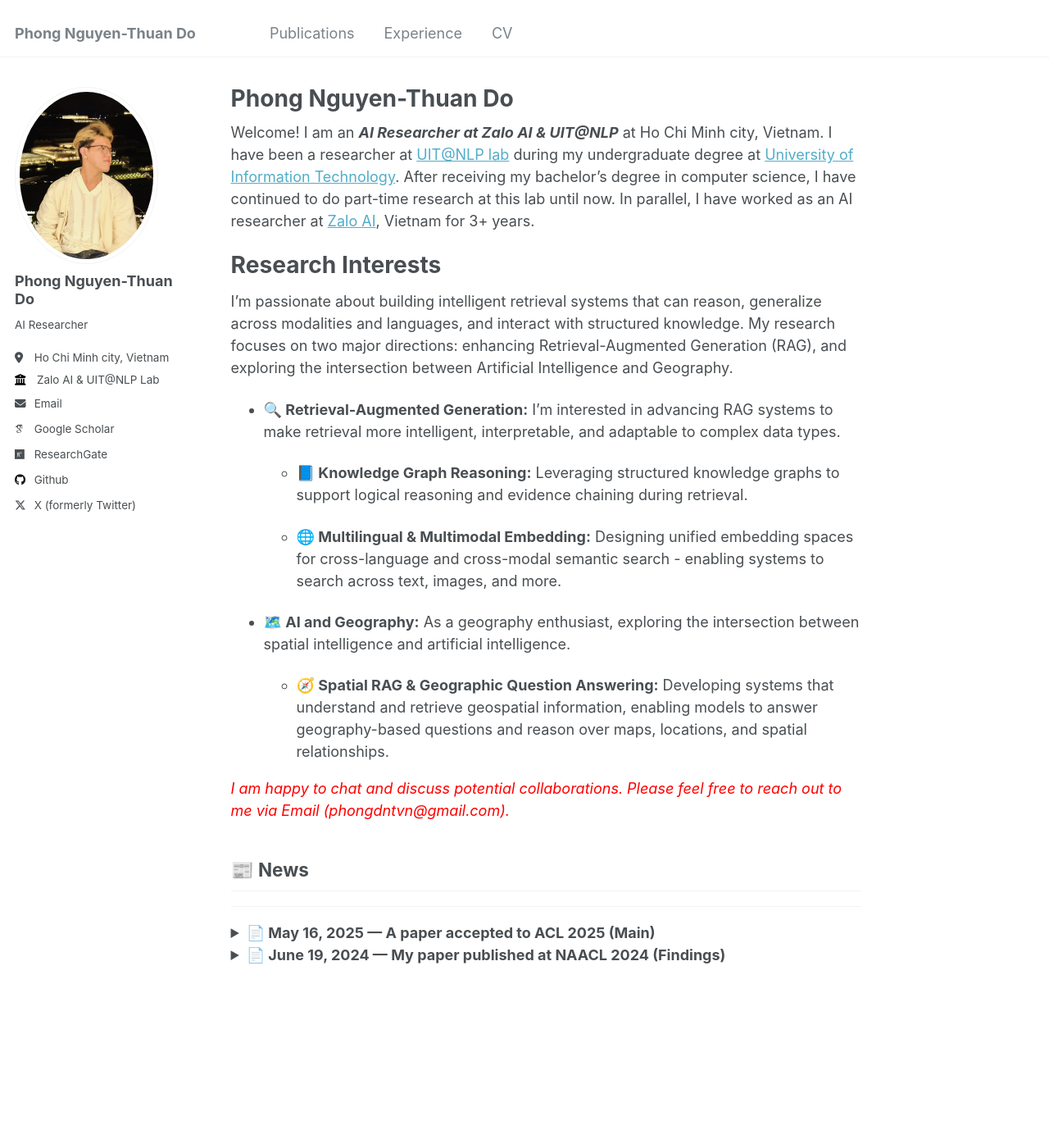
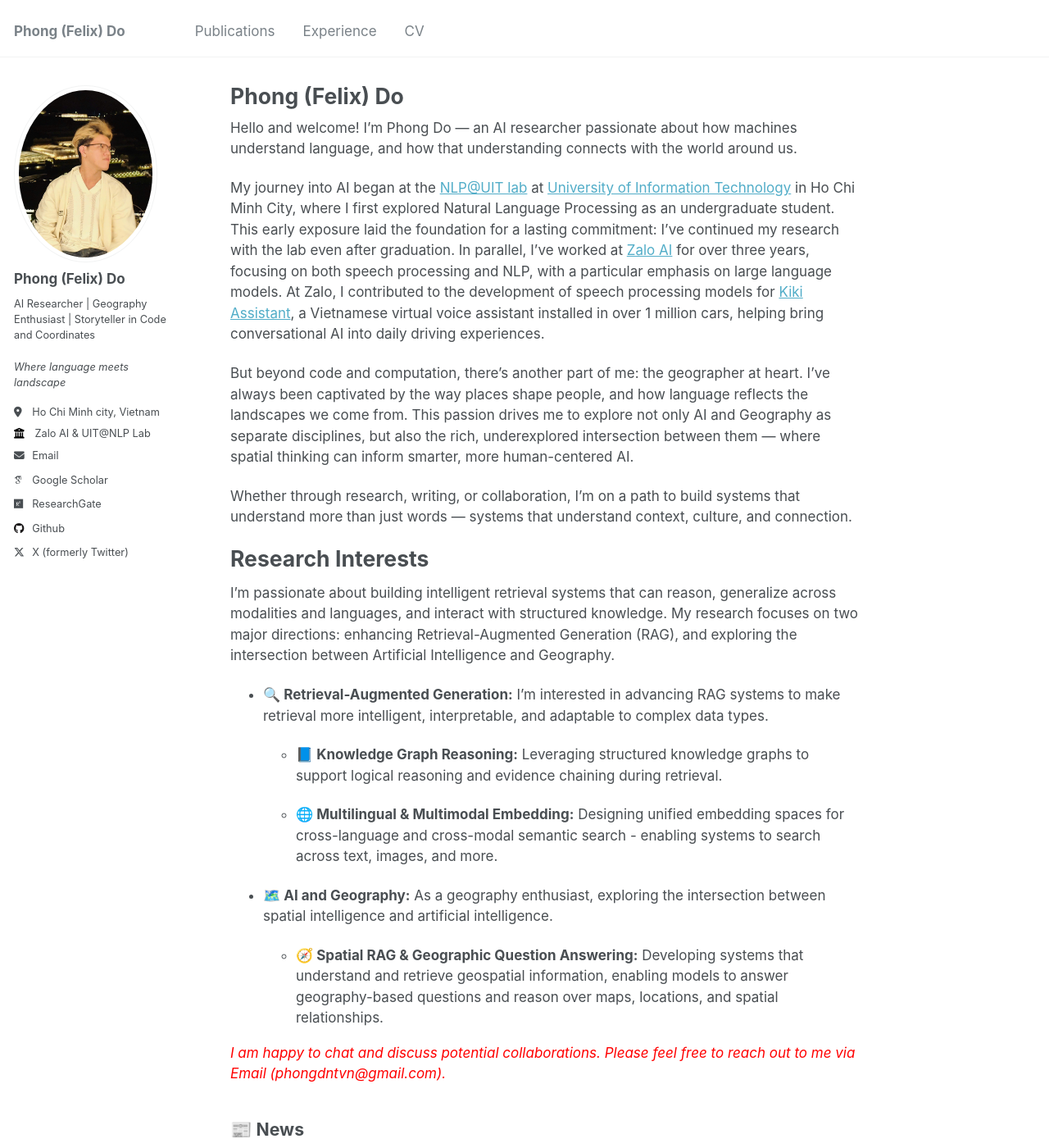
Before and after one commit to PhongNTDo/PhongNTDo.github.io, a Jekyll site: the page built from _pages/about.md, in a window 1280 px wide and 1400 px high. Shown: the whole window at 82% size. Built offline with Jekyll 4.4.1, drawn with Linux system fonts in a browser that asks for light colours; some web fonts are replaced; a script that is not in the unit is left out; some of the changed text lies outside the part shown.

Commit message:
update acl paper and about

```diff
--- a/_config.yml
+++ b/_config.yml
@@ -8,10 +8,10 @@
 
 # Basic Site Settings
 locale                   : "en-US"
-title                    : "Phong Nguyen-Thuan Do"
+title                    : "Phong (Felix) Do"
 title_separator          : "-"
-name                     : &name "Phong Nguyen-Thuan Do"
-description              : &description "Researcher at UIT@NLP"
+name                     : &name "Phong (Felix) Do"
+description              : &description "AI Researcher"
 url                      : https://PhongNTDo.github.io # the base hostname & protocol for your site e.g. "https://mmistakes.github.io"
 baseurl                  : "" # the subpath of your site, e.g. "/blog"
 repository               : "PhongNTDo/PhongNTDo.github.io"
@@ -22,9 +22,10 @@ repository               : "PhongNTDo/PhongNTDo.github.io"
 author:
   # Biographic information
   avatar           : "profile.jpg"
-  name             : "Phong Nguyen-Thuan Do"
+  name             : "Phong (Felix) Do"
   pronouns         : # example: "she/her"
-  bio              : "AI Researcher"
+  bio              : "AI Researcher | Geography Enthusiast | Storyteller in Code and Coordinates"
+  describe         : "Where language meets landscape"
   location         : "Ho Chi Minh city, Vietnam"
   employer         : "Zalo AI & UIT@NLP Lab"
   # uri              : # URL
--- a/_includes/author-profile.html
+++ b/_includes/author-profile.html
@@ -18,6 +18,7 @@
     <h3 class="author__name">{{ author.name }}</h3>
     {% if author.pronouns %}<p class="author__pronouns">{{ author.pronouns }}</p>{% endif %}
     {% if author.bio %}<p class="author__bio">{{ author.bio }}</p>{% endif %}
+    {% if author.describe %}<p class="author__describe"><i>{{ author.describe }}</i></p>{% endif %}
   </div>
 
   <div class="author__urls-wrapper">
--- a/_pages/about.md
+++ b/_pages/about.md
@@ -1,6 +1,6 @@
 ---
 permalink: /
-title: "Phong Nguyen-Thuan Do"
+title: "Phong (Felix) Do"
 author_profile: true
 redirect_from:
   - /about/
@@ -8,7 +8,15 @@ redirect_from:
 ---
 
 
-Welcome! I am an ***AI Researcher at Zalo AI & UIT@NLP*** at Ho Chi Minh city, Vietnam. I have been a researcher at [UIT@NLP lab](https://nlp.uit.edu.vn/home) during my undergraduate degree at [University of Information Technology](https://www.uit.edu.vn/). After receiving my bachelor's degree in computer science, I have continued to do part-time research at this lab until now. In parallel, I have worked as an AI researcher at [Zalo AI](https://zalo.ai/), Vietnam for 3+ years.
+<!-- Welcome! I am an ***AI Researcher at Zalo AI & UIT@NLP*** at Ho Chi Minh city, Vietnam. I have been a researcher at [UIT@NLP lab](https://nlp.uit.edu.vn/home) during my undergraduate degree at [University of Information Technology](https://www.uit.edu.vn/). After receiving my bachelor's degree in computer science, I have continued to do part-time research at this lab until now. In parallel, I have worked as an AI researcher at [Zalo AI](https://zalo.ai/), Vietnam for 3+ years. -->
+
+Hello and welcome! I’m Phong Do — an AI researcher passionate about how machines understand language, and how that understanding connects with the world around us.
+
+My journey into AI began at the [NLP@UIT lab](https://nlp.uit.edu.vn/home) at [University of Information Technology](https://www.uit.edu.vn/) in Ho Chi Minh City, where I first explored Natural Language Processing as an undergraduate student. This early exposure laid the foundation for a lasting commitment: I’ve continued my research with the lab even after graduation. In parallel, I’ve worked at [Zalo AI](https://zalo.ai/) for over three years, focusing on both speech processing and NLP, with a particular emphasis on large language models. At Zalo, I contributed to the development of speech processing models for [Kiki Assistant](https://kiki.zalo.ai/), a Vietnamese virtual voice assistant installed in over 1 million cars, helping bring conversational AI into daily driving experiences.
+
+But beyond code and computation, there’s another part of me: the geographer at heart. I’ve always been captivated by the way places shape people, and how language reflects the landscapes we come from. This passion drives me to explore not only AI and Geography as separate disciplines, but also the rich, underexplored intersection between them — where spatial thinking can inform smarter, more human-centered AI.
+
+Whether through research, writing, or collaboration, I’m on a path to build systems that understand more than just words — systems that understand context, culture, and connection.
 
 
 Research Interests
@@ -28,6 +36,7 @@ I’m passionate about building intelligent retrieval systems that can reason, g
 
 <span style="color:red">*I am happy to chat and discuss potential collaborations. Please feel free to reach out to me via Email (phongdntvn@gmail.com).*</span>
 
+
 ## 📰 News
 ------
 
--- a/_pages/publications.html
+++ b/_pages/publications.html
@@ -5,6 +5,7 @@ permalink: /publications/
 author_profile: true
 ---
 
+<div class="publications-list">
   {% if site.author.googlescholar %}
     <div class="wordwrap">You can also find my articles on <a href="{{site.author.googlescholar}}">my Google Scholar profile</a>.</div>
   {% endif %}
@@ -31,3 +32,4 @@ author_profile: true
       {% include archive-single.html %}
     {% endfor %}
   {% endif %}
+</div>
--- a/_sass/_reset.scss
+++ b/_sass/_reset.scss
@@ -8,10 +8,10 @@ html {
   /* apply a natural box layout model to all elements */
   box-sizing: border-box;
   background-color: $background-color;
-  font-size: 16px;
+  font-size: 15px;
 
   @include breakpoint($medium) {
-    font-size: 18px;
+    font-size: 17px;
   }
 
   -webkit-text-size-adjust: 100%;
--- a/_sass/_utilities.scss
+++ b/_sass/_utilities.scss
@@ -502,3 +502,21 @@ a.reversefootnote {
   color: $danger-color;
   font-weight: bold;
 }
+
+/*
+   Custom publication list styles
+   ========================================================================== */
+
+.publications-list {
+  .archive__item p,
+  .archive__item li,
+  .archive__item .page__meta,
+  .archive__item .archive__item-excerpt {
+    font-size: 0.9rem; /* Smaller font size */
+    line-height: 1.0; /* Shorter line height */
+  }
+
+  .archive__item-title {
+    font-size: 1.0rem; /* Slightly smaller title */
+  }
+}
```
Also changed, not shown: _publications/vmlu-benchmarks-a-comprehensive-benchmark-toolkit-for-vietnamese-llms.md (added, +10 -0 lines), 2 other files. Lines whose indentation alone changed are shown as unchanged.
